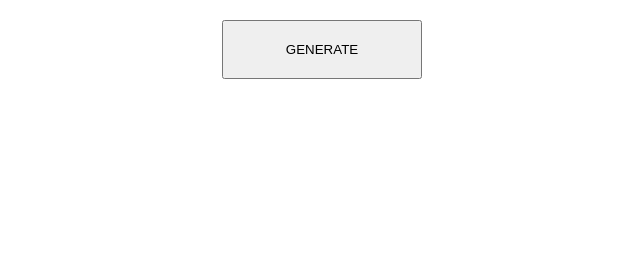
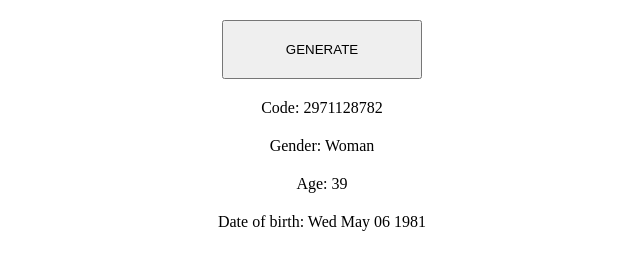
Before and after one commit to Olexandr-L/iin, a plain HTML site: page index.html in a window 1280 px wide. Shown: the whole page, without its empty margins (318-958 px from the left). Drawn offline with Linux system fonts and the light colour scheme.

Commit message:
added info

```diff
--- a/index.html
+++ b/index.html
@@ -12,7 +12,11 @@
 
     <div class="container">
         <input class="btn" type="button" value="GENERATE" onclick="generate()">
-        <div class="text" id="code"></div>
+        <div class="text">Code: <span id="code"></span></div>
+        <div class="text">Gender: <span id="gender"></span></div>
+        <div class="text">Age: <span id="age"></span></div>
+        <div class="text">Date of birth: <span id="birthday"></span></div>
+
     </div>
 
     <script src="main.js"></script>
--- a/main.js
+++ b/main.js
@@ -1,5 +1,5 @@
 function zeros(str, lng) {
-    var factlength = str.length;
+    let factlength = str.length;
     if (factlength < lng) {
         for (var i = 0; i < (lng - factlength); i++) {
             str = '0' + str;
@@ -8,17 +8,34 @@ function zeros(str, lng) {
     return str;
 }
 
+function calculateAge(birthday) {
+    var ageDifMs = Date.now() - birthday.getTime();
+    var ageDate = new Date(ageDifMs);
+    return Math.abs(ageDate.getUTCFullYear() - 1970);
+}
+
 function generate() {
-    var birth = zeros(String(Math.floor((Math.random() * 16601)) + 20000), 5);
-    var poryadk = zeros(String(Math.floor((Math.random() * 9000))), 4);
-    var rezult = birth + poryadk;
-    var kontr = String(((
-        (-1) * rezult[0] + 5 * rezult[1] + 7 * rezult[2] +
-        9 * rezult[3] + 4 * rezult[4] + 6 * rezult[5] +
-        10 * rezult[6] + 5 * rezult[7] + 7 * rezult[8]
+    let birth = zeros(String(Math.floor((Math.random() * 16601)) + 20000), 5);
+    let poryadk = zeros(String(Math.floor((Math.random() * 9000))), 4);
+    let result = birth + poryadk;
+    let kontr = String(((
+        (-1) * result[0] + 5 * result[1] + 7 * result[2] +
+        9 * result[3] + 4 * result[4] + 6 * result[5] +
+        10 * result[6] + 5 * result[7] + 7 * result[8]
     ) % 11) % 10);
-    rezult = rezult + kontr;
+    result = result + kontr;
 
-    document.getElementById('code').innerText = rezult;
+    const gender = result[8] % 2 ? 'Man' : 'Woman';
 
+    const startDate = new Date('1899-12-31').getTime();
+    const addTime = Math.floor(result / 100000) * 86400000;
+    const birthday = new Date(startDate + addTime);
+
+    document.getElementById('code').innerText = result;
+    document.getElementById('gender').innerText = gender;
+    document.getElementById('age').innerText = calculateAge(birthday);
+    document.getElementById('birthday').innerText = birthday.toDateString();
 }
+
+
+generate();
```
